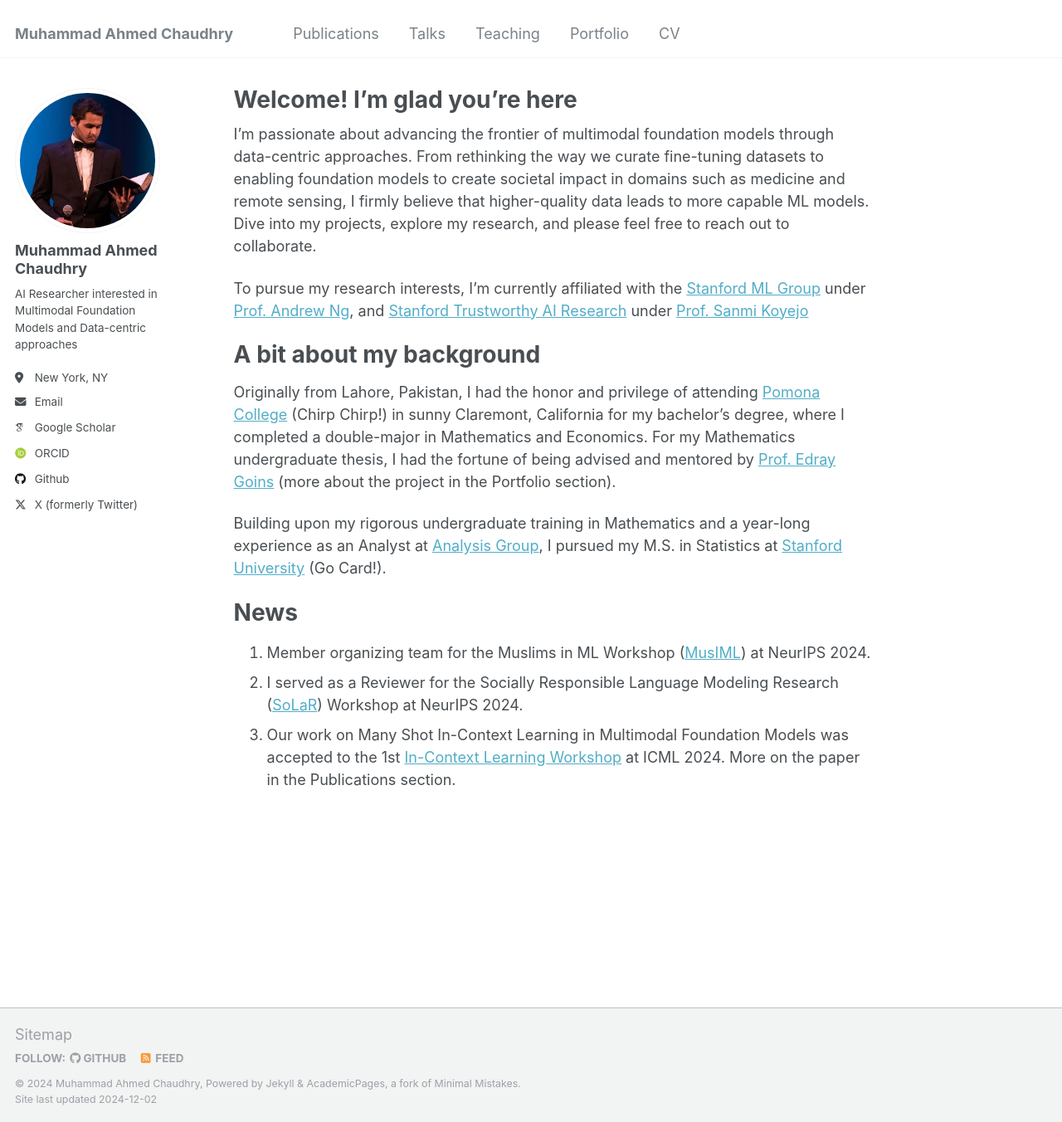
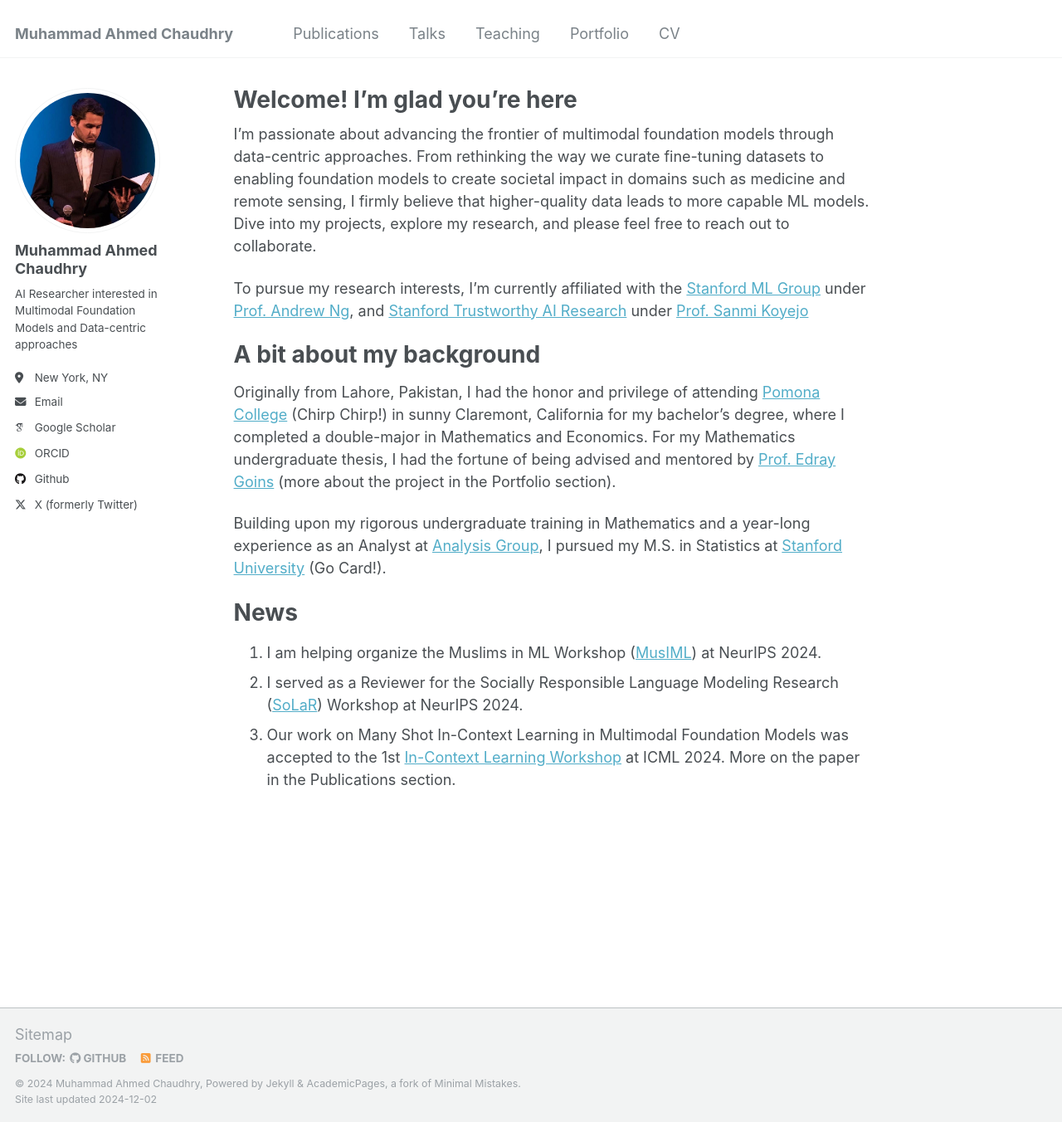
Before and after one commit to Ahmed14974/ahmed14974.github.io, a Jekyll site: the page built from _pages/about.md, in a window 1280 px wide and 1352 px high. Shown: the whole window at 83% size. Built offline with Jekyll 4.4.1, drawn with Linux system fonts in a browser that asks for light colours; some web fonts are replaced.

Commit message:
Update about.md

```diff
--- a/_pages/about.md
+++ b/_pages/about.md
@@ -19,6 +19,6 @@ Building upon my rigorous undergraduate training in Mathematics and a year-long
 
 News
 ======
-1. Member organizing team for the Muslims in ML Workshop ([MusIML](https://www.musiml.org/)) at NeurIPS 2024.
+1. I am helping organize the Muslims in ML Workshop ([MusIML](https://www.musiml.org/)) at NeurIPS 2024.
 2. I served as a Reviewer for the Socially Responsible Language Modeling Research ([SoLaR](https://solar-neurips.github.io/)) Workshop at NeurIPS 2024.
 3. Our work on Many Shot In-Context Learning in Multimodal Foundation Models was accepted to the 1st [In-Context Learning Workshop](https://iclworkshop.github.io/) at ICML 2024. More on the paper in the Publications section.
```
